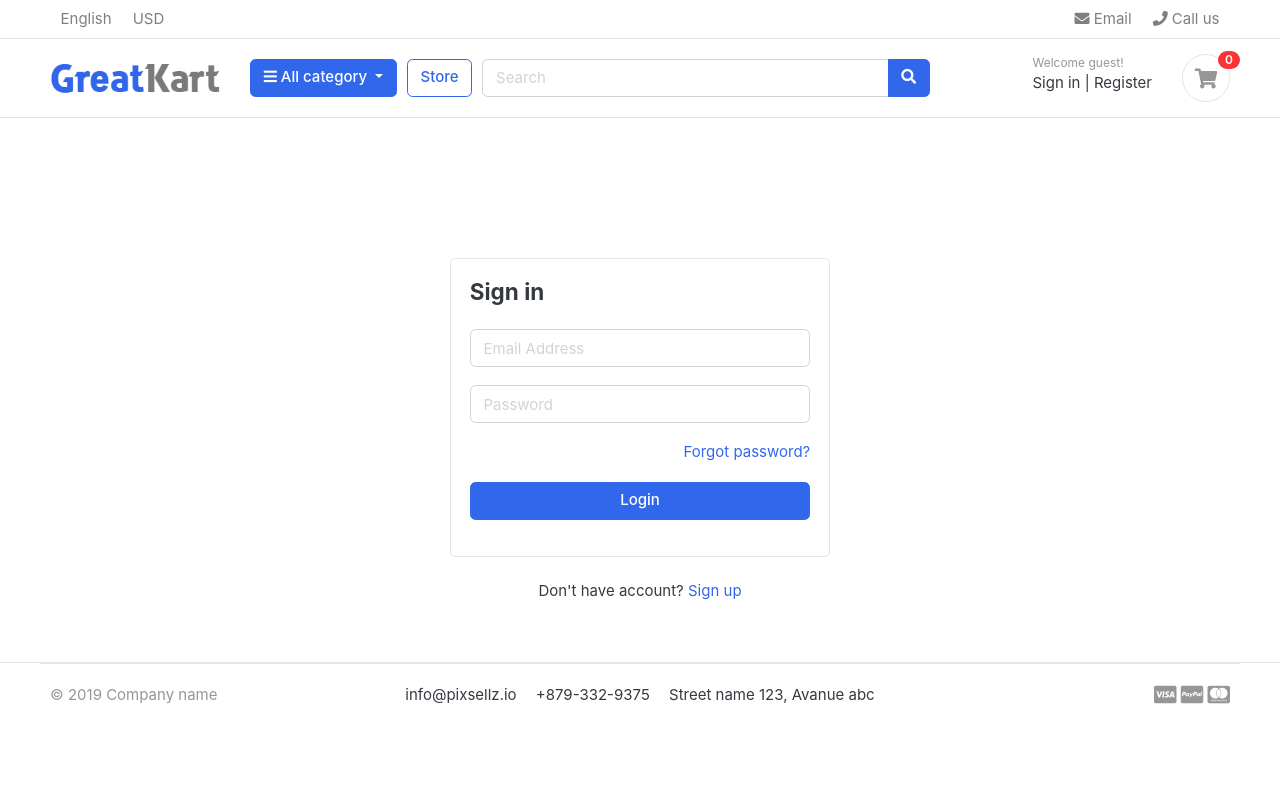
After one commit to sigmadream/practice-django, a Django app: page /accounts/login/ in a window 1280 px wide. The commit adds this page. Run offline with Django 4.2, Linux system fonts and the light colour scheme; data that the repository does not hold is empty; some libraries are stand-ins or nearby versions; some web fonts are replaced.

Commit message:
사용자 등록 및 로그인 (#3)

```diff
--- /dev/null
+++ b/accounts/urls.py
@@ -0,0 +1,8 @@
+from django.urls import path
+from . import views
+
+urlpatterns = [
+    path('register/', views.register, name='register'),
+    path('login/', views.login, name='login'),
+    path('logout/', views.logout, name='logout'),
+]
--- a/accounts/views.py
+++ b/accounts/views.py
@@ -1,3 +1,54 @@
-from django.shortcuts import render
+from django.contrib import messages, auth
+from django.contrib.auth.decorators import login_required
+from django.shortcuts import render, redirect
+from .forms import RegistrationForm
+from .models import Account
 
-# Create your views here.
+
+def register(request):
+    if request.method == 'POST':
+        form = RegistrationForm(request.POST)
+        if form.is_valid():
+            first_name = form.cleaned_data['first_name']
+            last_name = form.cleaned_data['last_name']
+            phone_number = form.cleaned_data['phone_number']
+            email = form.cleaned_data['email']
+            password = form.cleaned_data['password']
+            username = email.split("@")[0]
+            print(first_name, last_name, phone_number, email, password, username)
+            user = Account.objects.create_user(first_name=first_name, last_name=last_name, email=email,
+                                               username=username, password=password)
+            user.phone_number = phone_number
+            user.save()
+            messages.success(request, "Registration successful.")
+            return redirect('register')
+    else:
+        form = RegistrationForm()
+
+    context = {
+        'form': form
+    }
+    return render(request, 'accounts/register.html', context)
+
+
+def login(request):
+    if request.method == 'POST':
+        email = request.POST['email']
+        password = request.POST['password']
+
+        user = auth.authenticate(email=email, password=password)
+
+        if user is not None:
+            auth.login(request, user)
+            return redirect('home')
+        else:
+            messages.error(request, 'Invalid login credentials')
+            return redirect('login')
+    return render(request, 'accounts/login.html')
+
+
+@login_required(login_url='login')
+def logout(request):
+    auth.logout(request)
+    messages.success(request, 'You are logged out.')
+    return redirect('logout')
--- a/settings/settings.py
+++ b/settings/settings.py
@@ -130,3 +130,9 @@ MEDIA_ROOT = BASE_DIR / 'media'
 
 DEFAULT_AUTO_FIELD = 'django.db.models.BigAutoField'
 AUTH_USER_MODEL = 'accounts.Account'
+
+from django.contrib.messages import constants as messages
+
+MESSAGE_TAGS = {
+    messages.ERROR: 'danger',
+}
--- a/settings/urls.py
+++ b/settings/urls.py
@@ -9,4 +9,5 @@ urlpatterns = [
     path('', views.home, name='home'),
     path('store/', include('store.urls')),
     path('carts/', include('carts.urls')),
+    path('accounts/', include('accounts.urls'))
 ] + static(settings.MEDIA_URL, document_root=settings.MEDIA_ROOT)
--- /dev/null
+++ b/templates/accounts/login.html
@@ -0,0 +1,32 @@
+{% extends 'base.html' %}
+
+{% block content %}
+
+    <section class="section-conten padding-y" style="min-height:84vh">
+        <div class="card mx-auto" style="max-width: 380px; margin-top:100px;">
+            {% include 'includes/alerts.html' %}
+            <div class="card-body">
+                <h4 class="card-title mb-4">Sign in</h4>
+                <form action="{% url 'login' %}" method="post">
+                    {% csrf_token %}
+                    <div class="form-group">
+                        <input type="email" class="form-control" placeholder="Email Address" name="email">
+                    </div> <!-- form-group// -->
+                    <div class="form-group">
+                        <input type="password" class="form-control" placeholder="Password" name="password">
+                    </div> <!-- form-group// -->
+
+                    <div class="form-group">
+                        <a href="#" class="float-right">Forgot password?</a>
+
+                    </div> <!-- form-group form-check .// -->
+                    <div class="form-group">
+                        <button type="submit" class="btn btn-primary btn-block"> Login</button>
+                    </div> <!-- form-group// -->
+                </form>
+            </div> <!-- card-body.// -->
+        </div> <!-- card .// -->
+        <p class="text-center mt-4">Don't have account? <a href="{% url 'register' %}">Sign up</a></p>
+        <br><br>
+
+{% endblock %}
--- /dev/null
+++ b/templates/includes/alerts.html
@@ -0,0 +1,12 @@
+{% if messages %}
+    {% for message in messages %}
+        <div id="message" class="container">
+            <div {% if message.tags %} class="alert alert-{{ message.tags }}"{% endif %} role="alert">
+                <button type="button" class="close" data-dismiss="alert"><span aria-hidden="true">&times;</span>
+                </button>
+                {% if message.level == DEFAULT_MESSGE_LEVELS.ERROR %}Error: {% endif %}
+                {{ message }}
+            </div>
+        </div>
+    {% endfor %}
+{% endif %}
--- a/templates/includes/nav.html
+++ b/templates/includes/nav.html
@@ -61,13 +61,23 @@
                 </div> <!-- col.// -->
                 <div class="col-lg-3 col-sm-6 col-8 order-2 order-lg-3">
                     <div class="d-flex justify-content-end mb-3 mb-lg-0">
-                        <div class="widget-header">
-                            <small class="title text-muted">Welcome guest!</small>
-                            <div>
-                                <a href="./signin.html">Sign in</a> <span class="dark-transp"> | </span>
-                                <a href="./register.html"> Register</a>
+                        {% if user.id is None %}
+                            <div class="widget-header">
+                                <small class="title text-muted">Welcome guest!</small>
+                                <div>
+                                    <a href="{% url 'login' %}">Sign in</a> <span class="dark-transp"> | </span>
+                                    <a href="{% url 'register' %}"> Register</a>
+                                </div>
                             </div>
-                        </div>
+                        {% else %}
+                            <div class="widget-header">
+                                <small class="title text-muted">Welcome {{ user.first_name }}</small>
+                                <div>
+                                    <a href="#">Dashboard</a> <span class="dark-transp"> | </span>
+                                    <a href="{% url 'logout' %}">Logout</a>
+                                </div>
+                            </div>
+                        {% endif %}
                         <a href="{% url 'cart' %}" class="widget-header pl-3 ml-3">
                             <div class="icon icon-sm rounded-circle border"><i class="fa fa-shopping-cart"></i>
                             </div>
```
Also changed, not shown: accounts/forms.py (added, +34 -0 lines), settings/static/js/script.js (+3 -16 lines), templates/accounts/register.html (added, +56 -0 lines).
